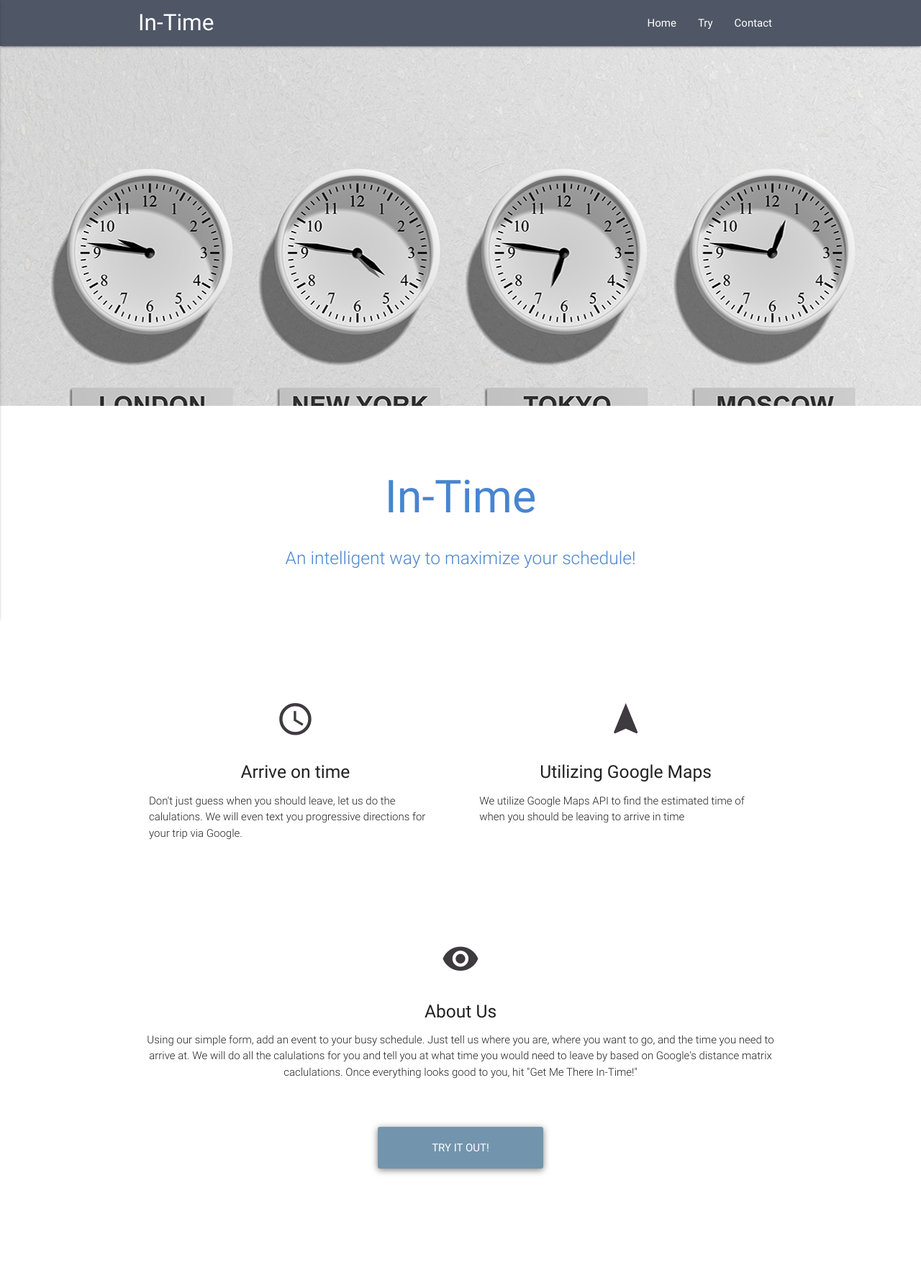
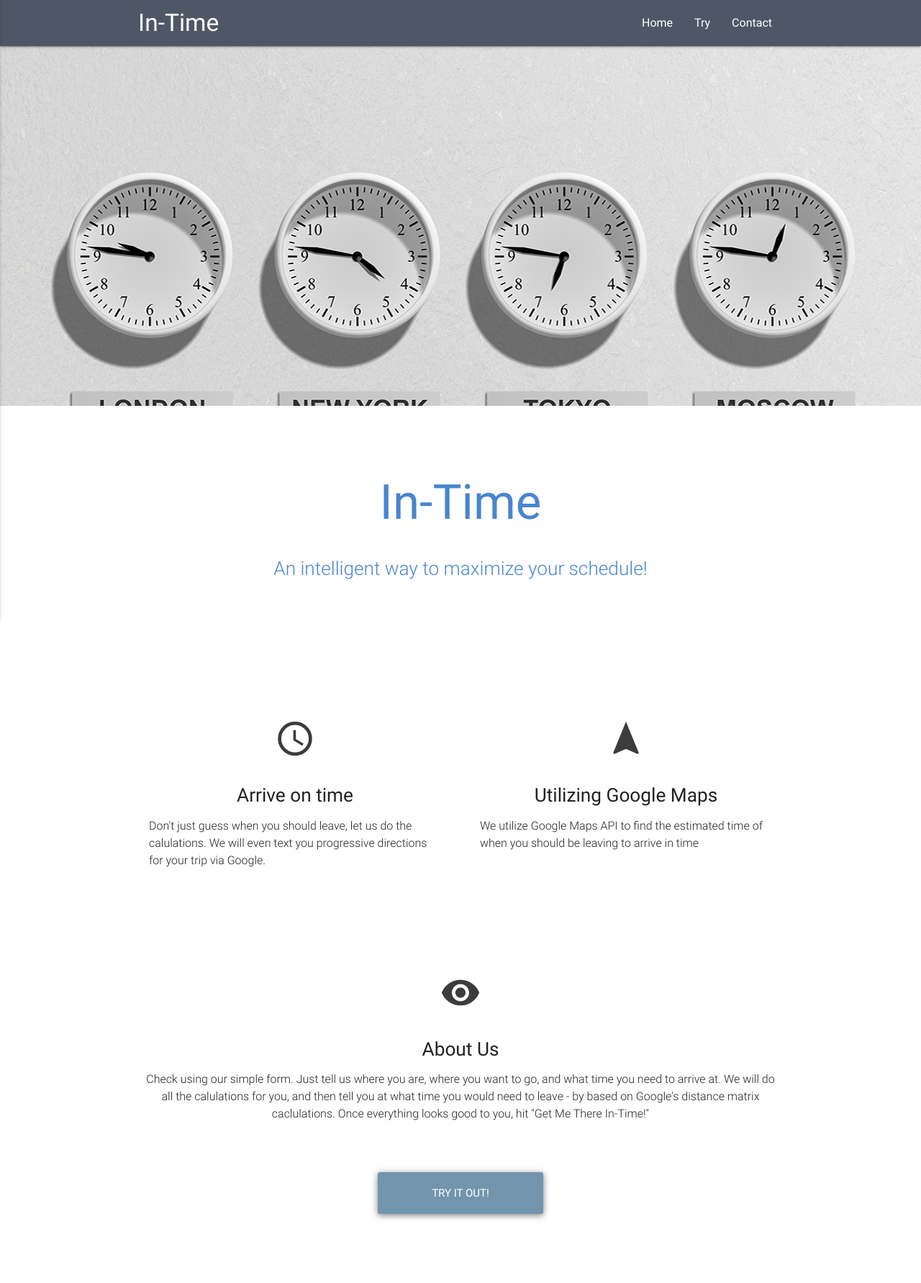
Before and after one commit to Nicolas5150/in-time, a PHP site: page / in a window 1280 px wide. Shown: the whole page at 72% size. Before the commit the page ends 1632 px from the top, so only its background shows below. Run offline with PHP 8.4, Linux system fonts and the light colour scheme; some libraries are stand-ins or nearby versions.

Commit message:
CSS Update
Update for the error css styles.

```diff
--- a/css/style.css
+++ b/css/style.css
@@ -51,6 +51,7 @@ textarea {
     background-color: rgb(0,0,0);
     background-color: rgba(0,0,0,0.4);
 }
+
 /* Modal Content/Box */
 .modal-content {
     background-color: #fefefe;
@@ -60,6 +61,7 @@ textarea {
     border: 1px solid #888;
     width: 80%;
 }
+
 /* The Close Button */
 .close {
     color: #aaa;
@@ -107,44 +109,66 @@ h2 {
   font-size: 15px;
   text-align: center;
 }
+
 .button:hover {
   box-shadow: 1px 6px 15px rgba(0,0,0,0.5);
 }
 
-/* Form Fields */
 /* label color */
 .input-field label {
   color: #000;
 }
+
 /* Label focus color */
 .input-field input[type=text]:focus + label {
   color: #3D3B3E;
 }
+
 /* Label underline focus color */
 .input-field input[type=text]:focus {
   border-bottom: 1px solid #3D3B3E;
   box-shadow: 0 1px 0 0 #3D3B3E;
 }
+
 /* Valid color */
 .input-field input[type=text].valid {
   border-bottom: 1px solid #7295AD;
   box-shadow: 0 1px 0 0 #7295AD;
 }
+
 /* Invalid color */
 .input-field input[type=text].invalid {
   border-bottom: 1px solid #c398b1;
   box-shadow: 0 1px 0 0 #c398b1;
 }
+
 /* Validation error occured */
 .error {
   color: #c398b1;
   float: right;
   margin-left: 100px;
 }
+
+label.error {
+  color: #c398b1;;
+}
+
+label.error.active {
+  color: #c398b1;
+}
+
 /* Icon prefix focus color */
 .input-field .prefix.active {
   color: #000;
 }
+
 dropdown-content li > a, .dropdown-content li > span {
   color: #3D3B3E;
 }
+
+@media only screen and (min-width: 0) {
+  /* Form Fields */
+  html {
+    font-size: 16px;
+  }
+}
--- a/index.html
+++ b/index.html
@@ -47,14 +47,12 @@
 
   <div class="container">
     <div class="section">
-
       <!--   Icon Section   -->
       <div class="row">
         <div class="col s6 m6 l6">
           <div class="icon-block">
             <h2 class="center"><i class="material-icons">schedule</i></h2>
             <h5 class="center">Arrive on time</h5>
-
             <p class="light">Don't just guess when you should leave, let us do the calulations.
               We will even text you progressive directions for your trip via Google.
             </p>
@@ -65,12 +63,10 @@
           <div class="icon-block">
             <h2 class="center"><i class="material-icons">navigation</i></h2>
             <h5 class="center">Utilizing Google Maps</h5>
-
             <p class="light">We utilize Google Maps API to find the estimated time of when you should be leaving to arrive in time</p>
           </div>
         </div>
       </div>
-
     </div>
     <br><br>
 
@@ -79,8 +75,8 @@
         <div class="icon-block">
           <h2 class="center"><i class="material-icons">visibility</i></h2>
           <h5 class="center">About Us</h5>
-          <p class="light"> Using our simple form, add an event to your busy schedule. Just tell us where you are, where you want to go, and the time you need to arrive at.
-            We will do all the calulations for you and tell you at what time you would need to leave by based on Google's distance matrix caclulations.
+          <p class="light">Check using our simple form. Just tell us where you are, where you want to go, and what time you need to arrive at.
+            We will do all the calulations for you, and then tell you at what time you would need to leave - by based on Google's distance matrix caclulations.
             Once everything looks good to you, hit "Get Me There In-Time!"
           </p>
         </div>
@@ -88,7 +84,8 @@
           <a href="html/on_time.html" class="button waves-light">Try It Out!</a>
       </div>
     </div>
-      <br><br>
+    <br><br>
+
   </div>
 
   <!--  Scripts-->
```
